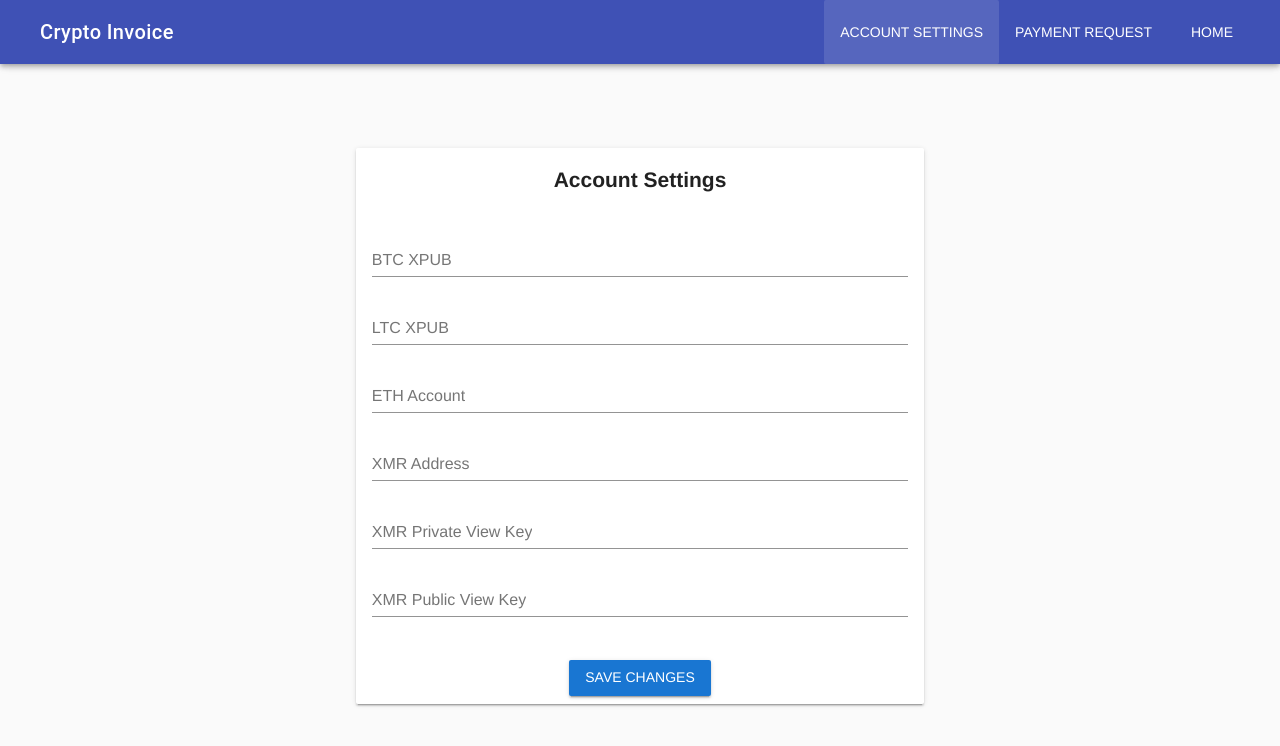
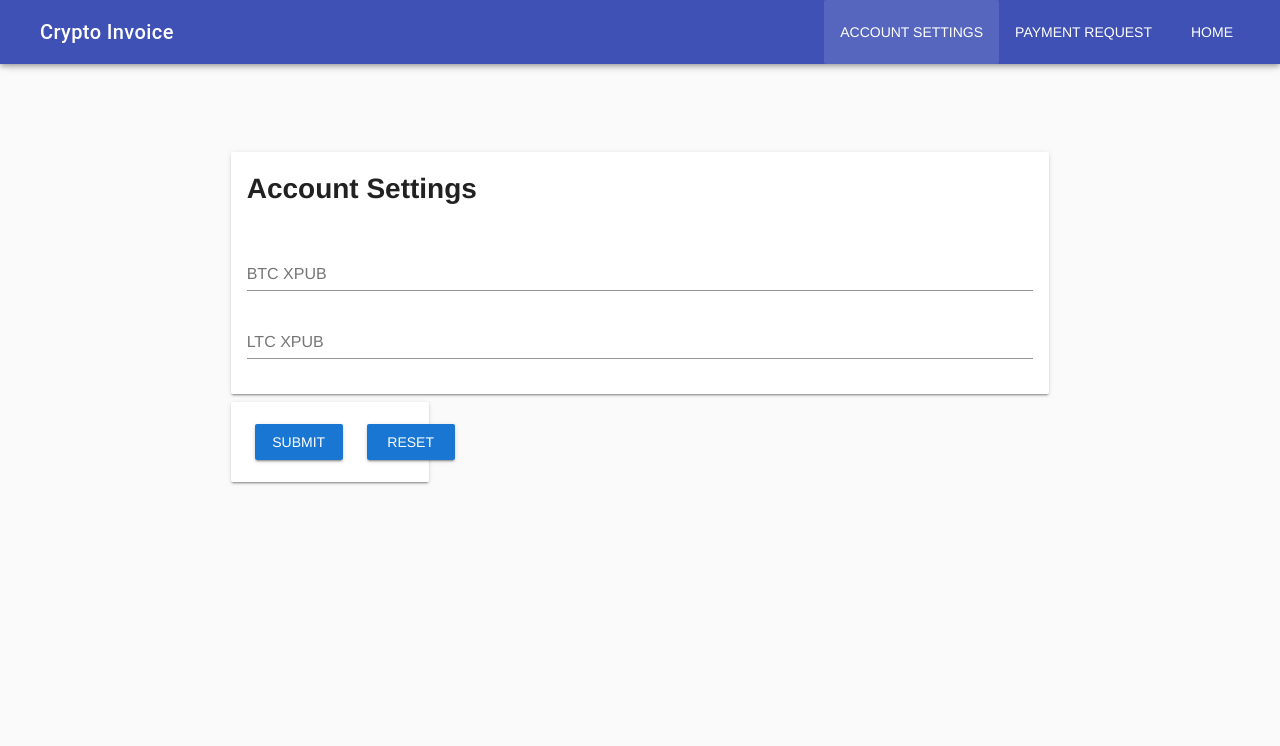
Before and after one commit to f-melloni/crypto-invoice-frontend, a Vue app: page /accountsettings in a window 1280 px wide. Shown: the top 746 px of the page. Built offline with nearby package versions, Linux system fonts and the light colour scheme; no server answers; some icons are missing.

Commit message:
Resolves simplifate/cryptoinvoice/Octopus#44

```diff
--- a/src/components/AccountSettingsPage.vue
+++ b/src/components/AccountSettingsPage.vue
@@ -1,16 +1,11 @@
 <template>
-  <v-container>
-    <div class="loading" v-if="!loaded">
-      <v-progress-circular :size="50" indeterminate color="primary"></v-progress-circular>
-    </div>
-    <v-layout justify-center>
-      <v-flex xs12 sm10 md8 lg6>
+  <v-container fluid grid-list-md>
+    <v-layout>
+      <v-flex xs12 lg8 offset-lg2>
       <v-card>
         <v-form ref="form" v-model="valid">
         <v-card-title>
-          <v-flex justify-center>
-            <h2>Account Settings</h2>
-          </v-flex>
+          <h1>Account Settings</h1>
         </v-card-title>
         <v-card-text>
           <v-text-field
@@ -18,18 +13,17 @@
             label="BTC XPUB"
             id="btcxpub"
             :rules="xpubRules"
-            v-model="userSettings.btcxpub"
-            :disabled="!loaded">
+            v-model="userSettings.btcxpub">
           </v-text-field>
           <v-text-field
             name="ltcxpub"
             label="LTC XPUB"
             id="ltcxpub"
             :rules="xpubRules"
-            v-model="userSettings.ltcxpub"
-            :disabled="!loaded">
+            v-model="userSettings.ltcxpub">
           </v-text-field>
-          <v-text-field
+          <!--
+            <v-text-field
             name="ethaccount"
             label="ETH Account"
             id="ethaccount"
@@ -61,22 +55,39 @@
             :rules="xmrViewKeyRules"
             :disabled="!loaded">
           </v-text-field>
+          -->
         </v-card-text>
-        <!--<v-divider></v-divider>-->
-        <v-card-actions>
-          <v-flex justify-center>
-            <v-btn
-              class="primary"
-              ref="saveBtn"
-              :disabled="!valid || !loaded"
-              @click="submit">Save Changes</v-btn>
-          </v-flex>
-        </v-card-actions>
         </v-form>
       </v-card>
     </v-flex>
     </v-layout>
 
+    <!-- action buttons -->
+    <v-layout row wrap>
+      <v-flex xs12 md12 lg8 offset-lg2>
+        <v-layout>
+          <v-flex xs3 align-content-center>
+            <v-card>
+              <v-card-text>
+                <v-layout row>
+                  <v-flex>
+                    <v-btn @click="submit" :disabled="!valid" color="primary">Submit</v-btn>
+                  </v-flex>
+                  <v-flex>
+                    <v-btn @click="reset" color="primary">Reset</v-btn>
+                  </v-flex>
+                </v-layout>
+              </v-card-text>
+            </v-card>
+          </v-flex>
+          <v-flex lg9>
+            <v-card>
+              <v-alert type="warning" class="black--text" :value="noSettings">Warning: You will not be able to create new invoices without setting at least one address</v-alert>
+            </v-card>
+          </v-flex>
+        </v-layout>
+      </v-flex>
+    </v-layout>
   </v-container>
 </template>
 <script>
@@ -85,6 +96,7 @@ export default {
   data () {
     return {
       valid: true,
+      noSettings: false,
       loaded: false,
       savedDialog: false,
       userSettings: {},
@@ -110,9 +122,17 @@ export default {
   computed: {},
   methods: {
     submit () {
+      if (!this.userSettings.btcxpub && !this.userSettings.ltcxpub) {
+        this.noSettings = true;
+        return;
+      }
       if (this.$refs.form.validate()) {
+        this.noSettings = false;
         this.$store.dispatch('setUserSettingsAction', this.userSettings);
       }
+    },
+    reset () {
+      this.$refs.form.reset();
     }
   }
 }
--- a/src/components/Dashboard.vue
+++ b/src/components/Dashboard.vue
@@ -1,5 +1,5 @@
 <template>
-  <v-container>
+  <v-container fluid>
     <v-layout row>
       <v-flex xs12 sm8 offset-sm2>
         <v-card class="mb-2">
@@ -19,9 +19,17 @@
         item-key="Id"
         >
           <template slot="items" slot-scope="props">
+            <td class="text-xs-left">
+              <v-avatar size="24px" :color="props.item.state | avatarColor">
+                <v-icon size="20px" dark>{{ props.item.state | stateIcon }}</v-icon>
+              </v-avatar>
+            </td>
             <td class="text-xs-left">{{ props.item.name }}</td>
+            <td class="text-xs-right">{{ props.item.fiatAmount + ' ' + props.item.fiatCurrencyCode }}</td>
             <td class="text-xs-left">{{ props.item.accepting }}</td>
-            <td class="text-xs-left">{{ props.item.state | formatState }}</td>
+            <td class="text-xs-left">
+              {{ props.item.state | formatState }}
+            </td>
             <td class="text-xs-left">{{ props.item.dateCreated | formatDate }}</td>
             <td class="justify-center layout px-0">
               <v-btn icon class="mx-0" @click="viewInvoice(props.item)">
@@ -63,9 +71,11 @@ export default {
   data () {
     return {
       headers: [
+        {value: 'state', align: 'left', width: '18px'},
         {text: 'Name', value: 'name', align: 'left'},
+        {text: 'Payment Amount', value: 'fiatAmount', align: 'left', width: '100px'},
         {text: 'Accepting', value: 'accepting', width: '60px'},
-        {text: 'Status', value: 'state', width: '200px'},
+        {text: 'Status', value: 'state', width: '220px'},
         {text: 'Date Created', value: 'dateCreated', width: '150px'},
         {text: 'Actions', sortable: false, width: '80px'}
       ],
--- a/src/components/Invoice.vue
+++ b/src/components/Invoice.vue
@@ -4,10 +4,8 @@
       <v-flex xs12 md12 lg8 offset-lg2>
         <v-card>
           <v-card-title >
-            <v-avatar size="36px" :color="avatarColor">
-              <v-icon :title="paymentStatus" v-if="invoice.state === 1" dark>radio_button_unchecked</v-icon>
-              <v-icon :title="paymentStatus" v-if="invoice.state === 2" dark>access_time</v-icon>
-              <v-icon :title="paymentStatus" v-if="invoice.state === 3" dark>done_all</v-icon>
+            <v-avatar size="36px" :color="invoice.state | avatarColor">
+              <v-icon :title="paymentStatus" dark>{{ invoice.state | stateIcon }}</v-icon>
             </v-avatar>
             <h1>
               &nbsp;Invoice
@@ -18,7 +16,7 @@
               <v-flex xs12 md12 lg6  pr-2>
                 <v-text-field readonly label="Name" v-model="invoice.name"></v-text-field>
                 <v-text-field readonly label="Mail of Recipient" v-model="invoice.recipient"></v-text-field>
-                <v-text-field class="input-group--focused" :color="avatarColor" readonly label="Payment Status" v-model="paymentStatus"></v-text-field>
+                <v-text-field class="input-group--focused" :color="invoice.state | avatarColor" readonly label="Payment Status" :value="invoice.state | formatState"></v-text-field>
               </v-flex>
               <v-flex xs12 md12 lg6 pl-2>
                 <v-text-field readonly label="Payment Amount in Fiat" v-model="paymentAmount"></v-text-field>
@@ -66,13 +64,13 @@ export default {
     stateIcon () {
       var icon;
       switch (this.invoice.state) {
-        case 0:
+        case 1:
           icon = 'radio_button_unchecked';
           break;
-        case 1:
+        case 2:
           icon = 'access_time';
           break;
-        case 2:
+        case 3:
           icon = 'done_all';
           break;
       }
@@ -116,24 +114,6 @@ export default {
     },
     dateReceived () {
       return this.invoice.dateReceived === null ? ' ' : this.invoice.dateReceived;
-    },
-    avatarColor () {
-      var color;
-      switch (this.invoice.state) {
-        case 1:
-          color = 'grey';
-          break;
-        case 2:
-          color = 'orange';
-          break;
-        case 3:
-          color = 'success';
-          break;
-        default:
-          color = 'primary'
-          break;
-      }
-      return color;
     }
   },
   methods: {
--- a/src/components/PaymentRequestPage.vue
+++ b/src/components/PaymentRequestPage.vue
@@ -40,12 +40,12 @@
               <v-card-text>
                 <v-layout row wrap>
                   <v-flex xs12 lg6>
-                    <v-checkbox v-model="acceptCryptos" value="BTC" color="orange" label="BTC"></v-checkbox>
-                    <v-checkbox v-model="acceptCryptos" value="LTC" color="grey" label="LTC"></v-checkbox>
+                    <v-checkbox v-if="isCurrencySetUp('btc')" v-model="acceptCryptos" value="BTC" color="orange" label="BTC"></v-checkbox>
+                    <v-checkbox v-if="isCurrencySetUp('ltc')" v-model="acceptCryptos" value="LTC" color="grey" label="LTC"></v-checkbox>
                   </v-flex>
                   <v-flex xs12 lg6>
-                    <v-checkbox color="blue darken-3" label="ETH"></v-checkbox>
-                    <v-checkbox color="orange darken-3" label="XMR"></v-checkbox>
+                    <!--<v-checkbox :disabled="true" color="blue darken-3" label="ETH"></v-checkbox>
+                    <v-checkbox :disabled="true" color="orange darken-3" label="XMR"></v-checkbox>-->
                   </v-flex>
                   <v-flex class="text-xs-left"><small>Select at least one</small></v-flex>
                 </v-layout>
@@ -65,6 +65,7 @@
         </v-layout>
       </v-flex>
     </v-layout>
+    <!-- action buttons -->
     <v-layout row wrap>
       <v-flex xs12 md12 lg8 offset-lg2>
         <v-layout>
@@ -84,7 +85,10 @@
           </v-flex>
           <v-flex lg9>
             <v-card v-if="atLeastOneCheckboxAlert">
-              <v-alert type="error" outline :value="atLeastOneCheckboxAlert">At least one cryptocurrency must be selected.</v-alert>
+              <v-alert type="error" :value="atLeastOneCheckboxAlert">At least one cryptocurrency must be selected.</v-alert>
+            </v-card>
+            <v-card v-if="noSettings">
+              <v-alert type="error" :value="noSettings">No address set in account settings.</v-alert>
             </v-card>
           </v-flex>
         </v-layout>
@@ -93,6 +97,7 @@
     </v-form>
   </v-container>
 </template>
+
 <script>
 import axios from 'axios';
 import { connectionString } from '@/appSettings.json';
@@ -131,9 +136,19 @@ export default {
   computed: {
     fiatCurrencies () {
       return ['USD', 'EUR', 'CZK'];
+    },
+    noSettings () {
+      return !this.isCurrencySetUp('btc') && !this.isCurrencySetUp('ltc');
     }
   },
   methods: {
+    isCurrencySetUp (currency) {
+      var currencySetting = {
+        btc: 'btcxpub',
+        ltc: 'ltcxpub'
+      };
+      return this.$store.getters.userSettings[currencySetting[currency.toLowerCase()]].length > 0;
+    },
     openFileUpload () {
       document.getElementById('inputFile').click();
     },
@@ -207,4 +222,7 @@ export default {
 .subCard {
   height: 240px !important;
 }
+label {
+  color: black !important;;
+}
 </style>
--- a/src/filters.js
+++ b/src/filters.js
@@ -4,6 +4,7 @@ import moment from 'moment';
 Vue.filter('formatDate', date => {
   return moment(String(date)).format('DD.MM.YYYY hh:mm');
 });
+
 Vue.filter('formatState', state => {
   var paymentStates = [
     'Unknown', // should not be possible to get; reason: webapi starts this enum from 1
@@ -13,3 +14,23 @@ Vue.filter('formatState', state => {
   ];
   return paymentStates[state];
 });
+
+Vue.filter('stateIcon', state => {
+  var stateIcons = [
+    'Unknown', // should not be possible to get; reason: webapi starts this enum from 1
+    'radio_button_unchecked',
+    'access_time',
+    'done_all'
+  ];
+  return stateIcons[state];
+});
+
+Vue.filter('avatarColor', state => {
+  var avatarColors = [ // indeces related to invoice state
+    'primary',
+    'grey',
+    'orange',
+    'success'
+  ]
+  return avatarColors[state];
+});
--- a/src/router/index.js
+++ b/src/router/index.js
@@ -32,6 +32,5 @@ export default new Router({
       component: InvoicePage,
       props: true
     }
-
   ]
 });
--- a/src/utils.js
+++ b/src/utils.js
@@ -6,11 +6,5 @@ export default {
   },
   ltc: {
     decimals: 8
-  },
-  paymentStates: [
-    'Unknown', // should not be possible to get; reason: webapi starts this enum from 1
-    'Pending',
-    'Waiting for Confirmation',
-    'Received and Confirmed'
-  ]
+  }
 }
```
